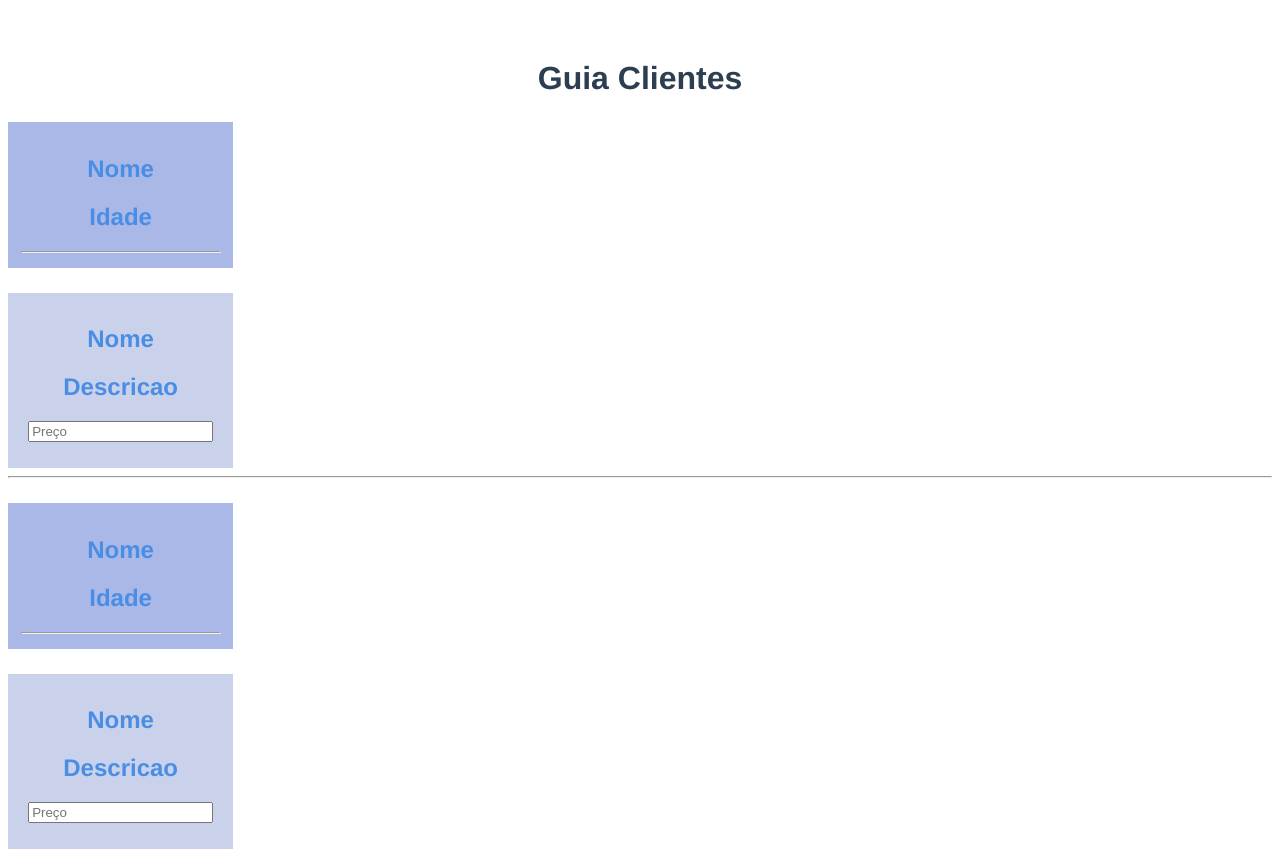
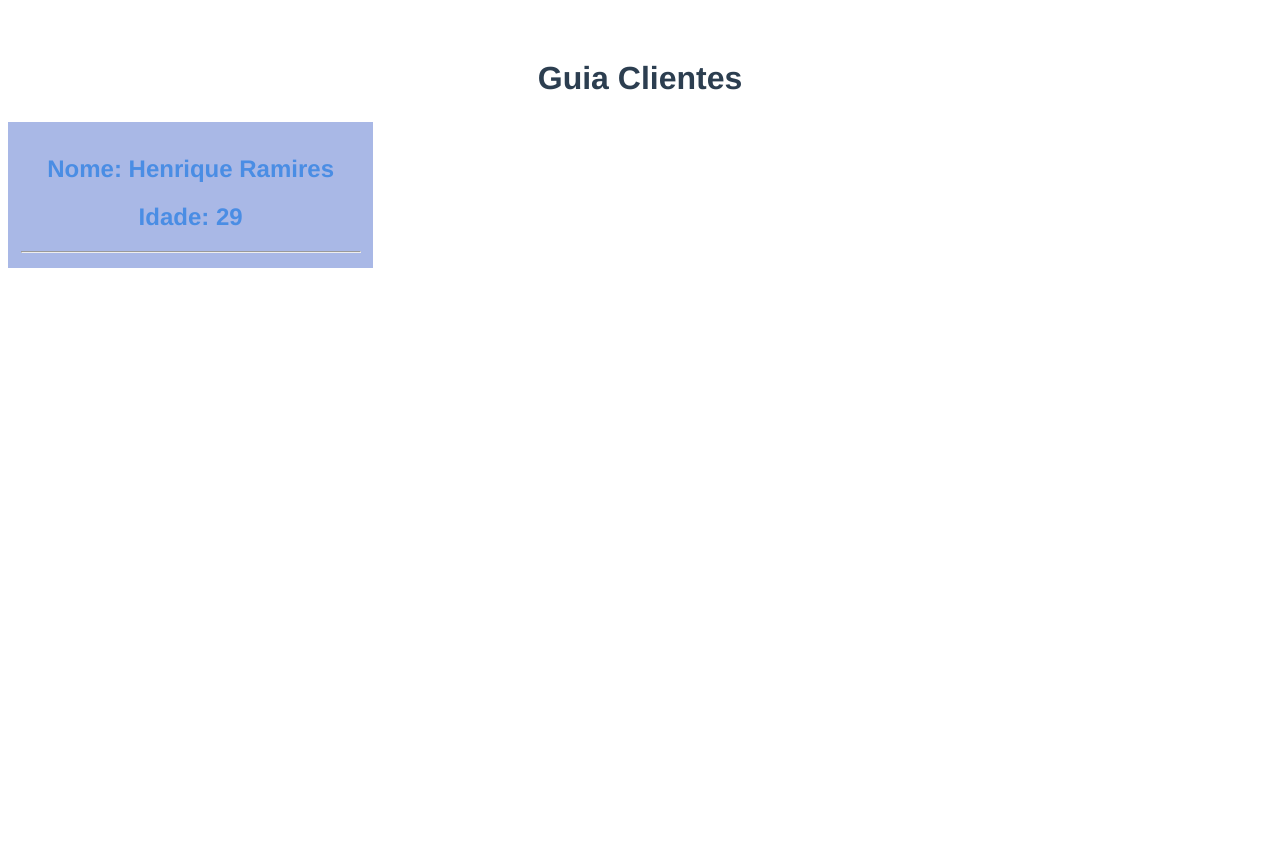
Before and after one commit to all-projects-vue-js/first-project, a Vue app: page / in a window 1280 px wide. After the commit the page ends 800 px from the top, so only its background shows below. Built offline with nearby package versions, Linux system fonts and the light colour scheme.

Commit message:
Reatividade.

```diff
--- a/src/App.vue
+++ b/src/App.vue
@@ -2,21 +2,16 @@
   <div id="app">
     <h1>Guia Clientes</h1>
     <Cliente />
-    <Produto />
-    <hr />
-    <Cliente />
-    <Produto />
+
   </div>
 </template>
 
 <script>
 import Cliente from "./components/Cliente";
-import Produto from "./components/Produto";
 export default {
   name: "App",
   components: {
-    Cliente,
-    Produto
+    Cliente
   },
 };
 </script>
--- a/src/components/Cliente.vue
+++ b/src/components/Cliente.vue
@@ -1,18 +1,25 @@
 <template>
   <div id="cliente">
-    <h2>Nome</h2>
-    <h2>Idade</h2>
+    <h2>Nome: {{ nome }}</h2>
+    <h2>Idade: {{ idade }}</h2>
     <hr />
   </div>
 </template>
 
 <script>
-export default {};
+export default {
+  data() {
+    return {
+      nome: "Henrique Ramires",
+      idade: 29,
+    };
+  },
+};
 </script>
 
 <style scoped>
 #cliente {
-  max-width: 200px;
+  max-width: 340px;
   height: 120px;
   padding: 1%;
   margin-top: 2%;
```
